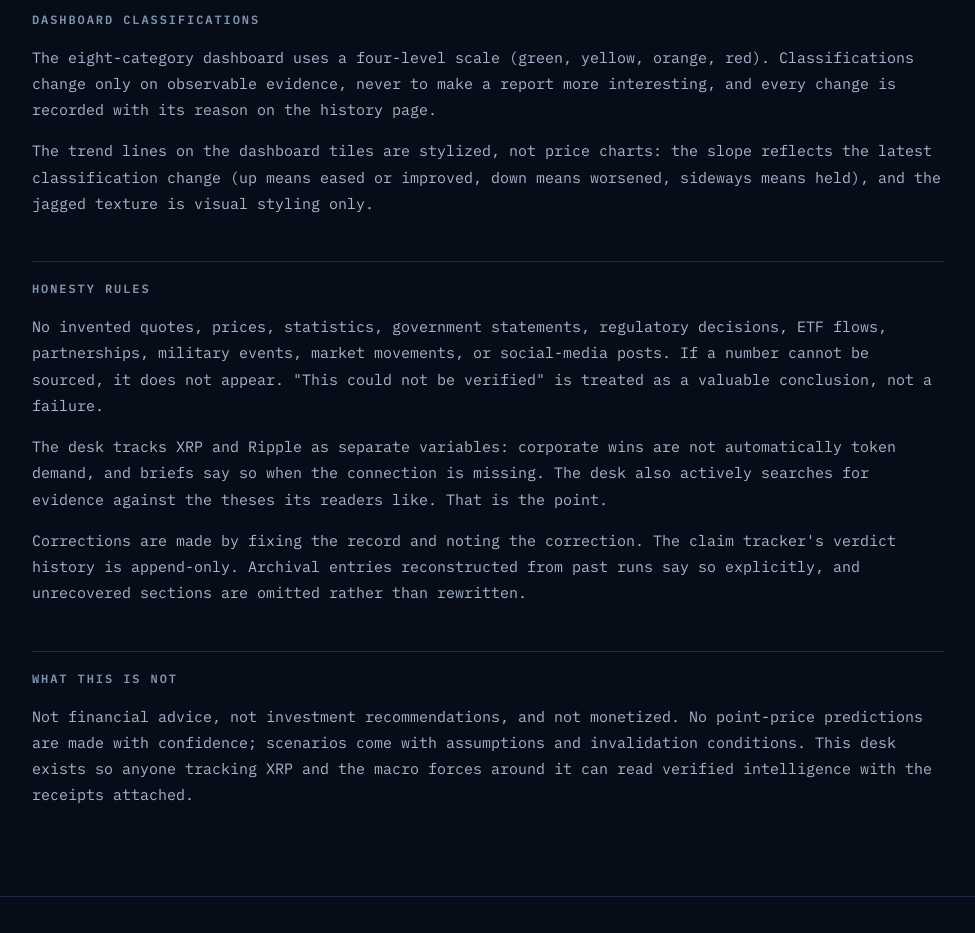
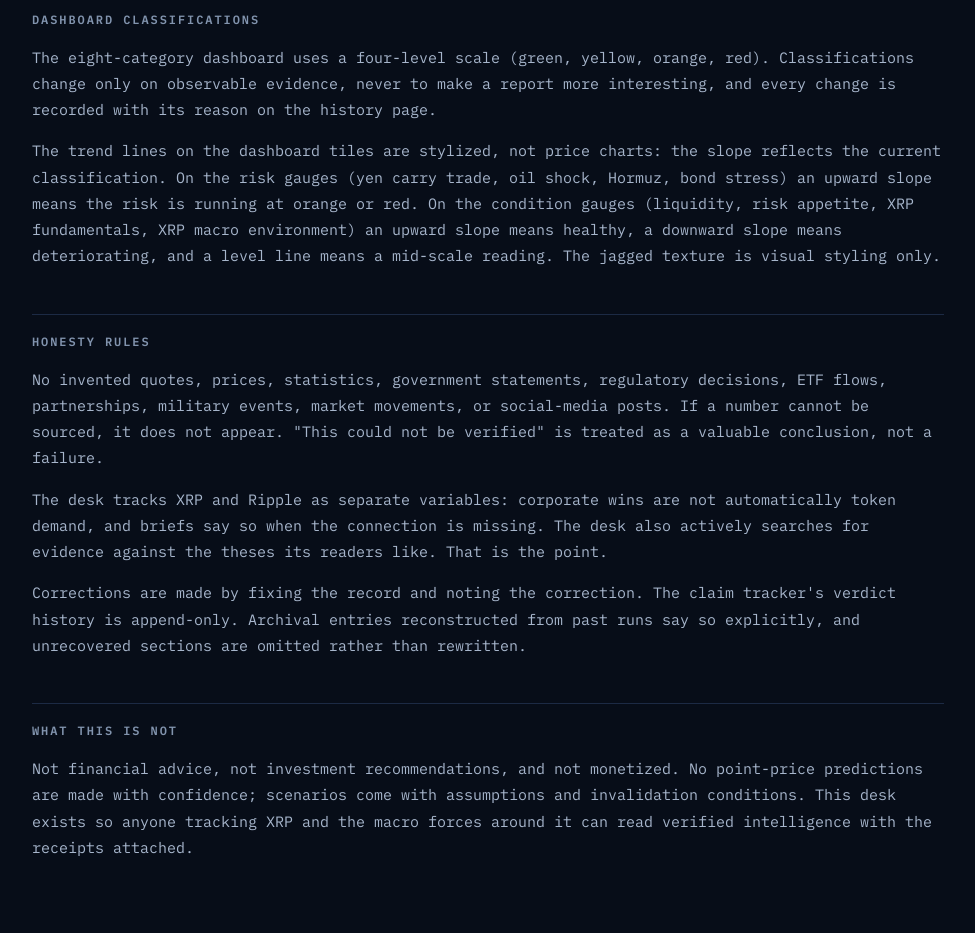
Before and after one commit to LINIHQ/macro-intel-desk, a Next.js app: page /sources in a window 1280 px wide. Shown: the part 1500-2433 px from the top of the page, without its empty margins (152-1127 px from the left). Built offline with nearby package versions, Linux system fonts and the light colour scheme.

Commit message:
Update Sources page trend line explanation to state-based semantics

```diff
--- a/app/sources/page.jsx
+++ b/app/sources/page.jsx
@@ -83,9 +83,11 @@ export default function SourcesPage() {
         on the history page.
       </p>
       <p>
-        The trend lines on the dashboard tiles are stylized, not price charts: the slope reflects the latest
-        classification change (up means eased or improved, down means worsened, sideways means held), and the
-        jagged texture is visual styling only.
+        The trend lines on the dashboard tiles are stylized, not price charts: the slope reflects the current
+        classification. On the risk gauges (yen carry trade, oil shock, Hormuz, bond stress) an upward slope means the
+        risk is running at orange or red. On the condition gauges (liquidity, risk appetite, XRP fundamentals, XRP
+        macro environment) an upward slope means healthy, a downward slope means deteriorating, and a level line means
+        a mid-scale reading. The jagged texture is visual styling only.
       </p>
 
       <h2>Honesty rules</h2>
```
